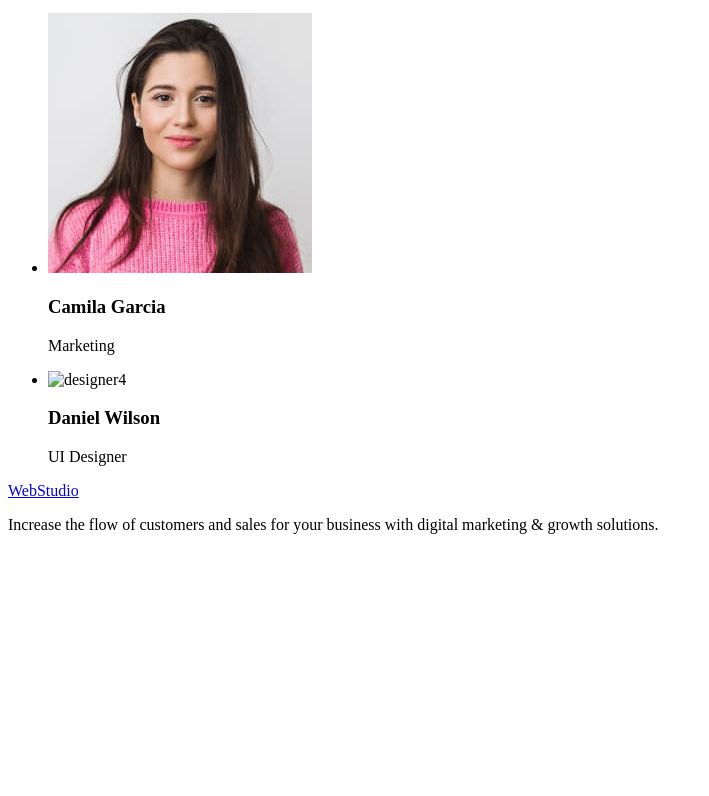
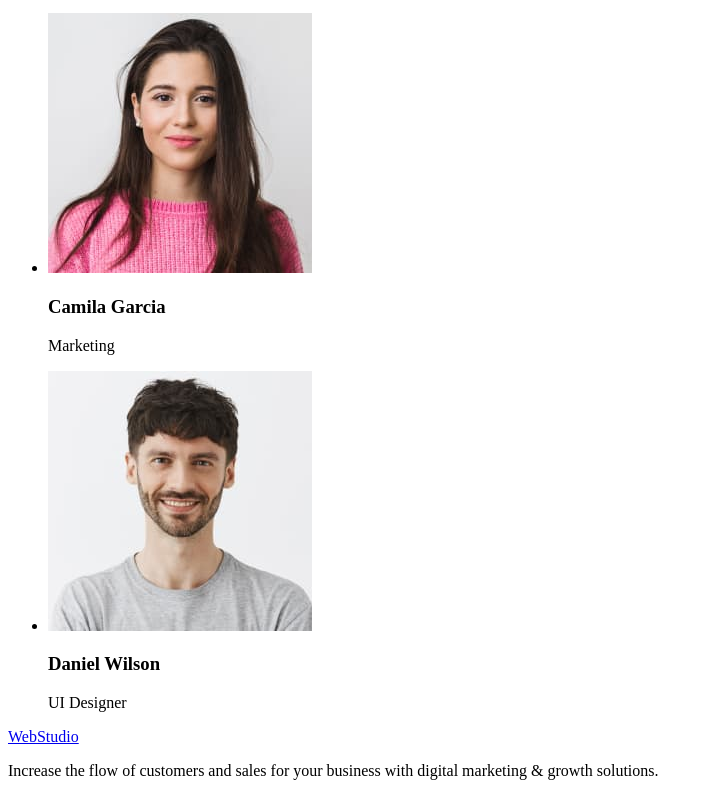
Before and after one commit to Val198902/goit-markup-hw-01, a plain HTML site: page index.html in a window 1280 px wide. Shown: the part 2341-3137 px from the top of the page, without its empty margins (0-709 px from the left). Before the commit the page ends 2891 px from the top, so only its background shows below. Drawn offline with Linux system fonts and the light colour scheme.

Commit message:
update index.html

```diff
--- a/index.html
+++ b/index.html
@@ -105,7 +105,7 @@
           </li>
 
           <li>
-          <img src="./img/designer4.jpg" alt="designer4" width="264" />
+          <img src="./images/designer4.jpg" alt="designer4" width="264" />
             <h3>Daniel Wilson</h3>
             <p>UI Designer</p>
           </li>
```
